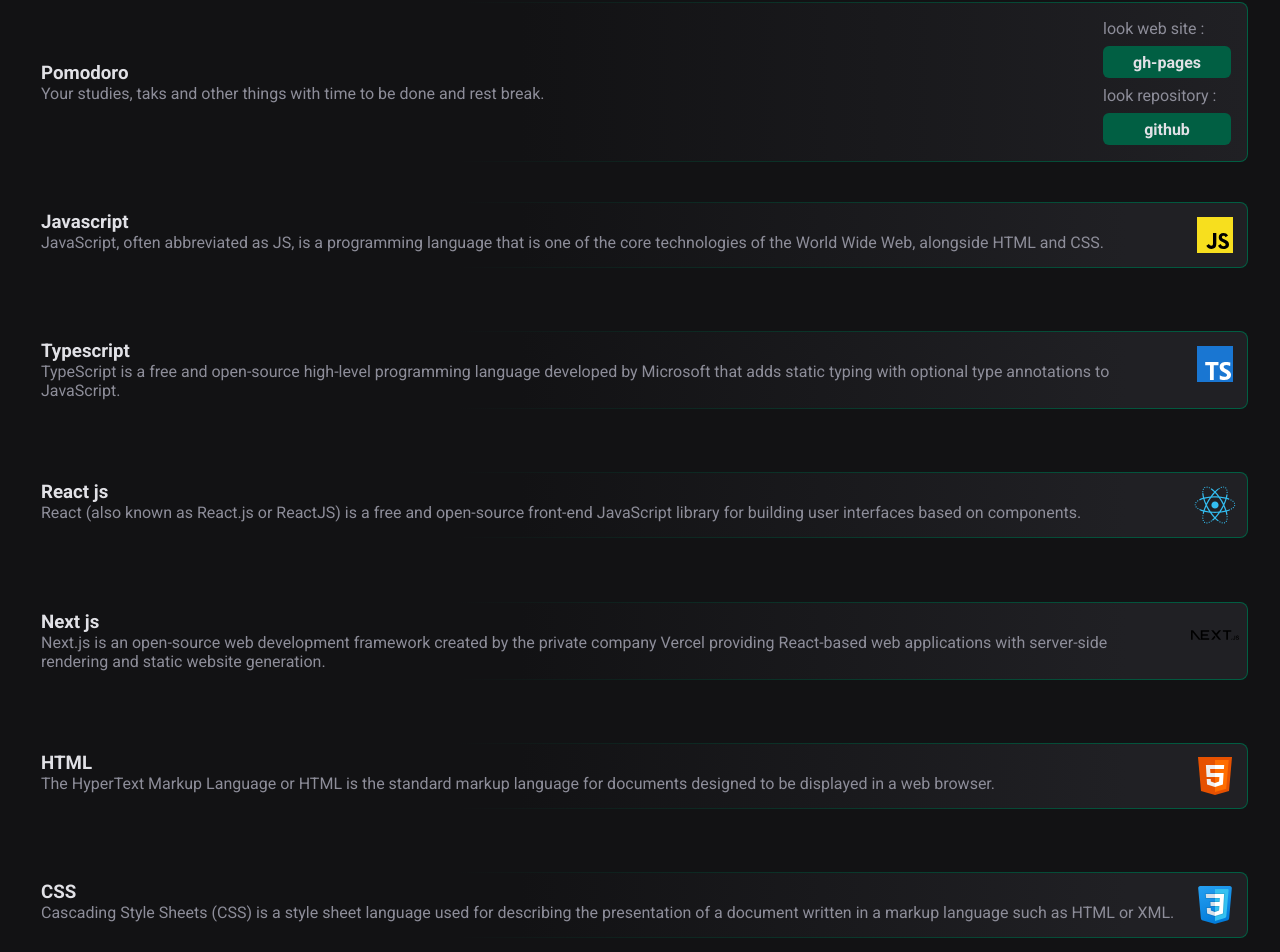
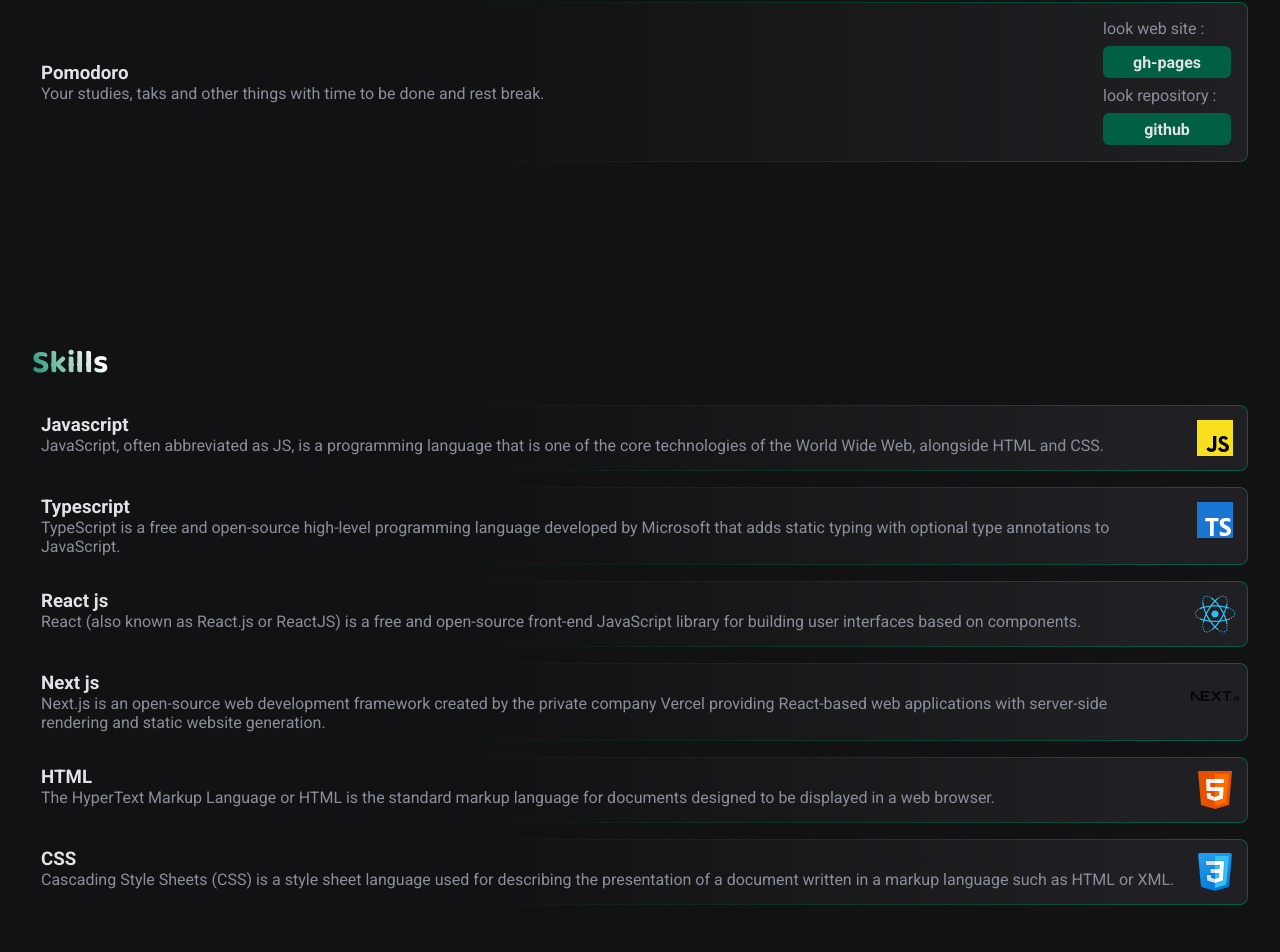
Before and after one commit to devliov/Personal-profile-devliov, a React (Vite) app: page / in a window 1280 px wide. Shown: the part 1426-2378 px from the top of the page. Built offline with nearby package versions, Linux system fonts and the light colour scheme.

Commit message:
refactor: just css and html

```diff
--- a/src/pages/home/styles.ts
+++ b/src/pages/home/styles.ts
@@ -39,6 +39,15 @@
 
     h2 {
       font-size: 2.5rem;
+      width: max-content;
+      background: linear-gradient(
+        60deg,
+        ${(props) => props.theme["green-500"]} 0%,
+        ${(props) => props.theme["white"]} 80%
+      );
+      -webkit-text-fill-color: transparent;
+      background-clip: unset;
+      -webkit-background-clip: text;
     }
 
     h3 {
--- a/src/pages/projects/styles.ts
+++ b/src/pages/projects/styles.ts
@@ -7,8 +7,22 @@
   display: flex;
   flex-direction: column;
   padding-top: 2rem;
-  height: max-content;
   gap: 1rem;
+  margin-bottom: 10rem;
+
+  h2 {
+    font-family: "Baloo 2";
+    font-size: 2rem;
+    width: max-content;
+    background: linear-gradient(
+      60deg,
+      ${(props) => props.theme["green-500"]} 0%,
+      ${(props) => props.theme["white"]} 80%
+    );
+    -webkit-text-fill-color: transparent;
+    background-clip: unset;
+    -webkit-background-clip: text;
+  }
 `;
 
 export const ProjectItem = styled.div`
--- a/src/pages/skills/index.tsx
+++ b/src/pages/skills/index.tsx
@@ -62,6 +62,7 @@
 export function Skills() {
   return (
     <SkillContainer id="skills">
+      <h2>Skills</h2>
       {skillsItem.map((skill) => (
         <SkillBox key={skill.id}>
           <div>
--- a/src/pages/skills/styles.ts
+++ b/src/pages/skills/styles.ts
@@ -6,7 +6,20 @@
   gap: 1rem;
   flex-direction: column;
   width: 100%;
-  height: 100vh;
+
+  h2 {
+    font-family: "Baloo 2";
+    font-size: 2rem;
+    width: max-content;
+    background: linear-gradient(
+      60deg,
+      ${(props) => props.theme["green-500"]} 0%,
+      ${(props) => props.theme["white"]} 80%
+    );
+    -webkit-text-fill-color: transparent;
+    background-clip: unset;
+    -webkit-background-clip: text;
+  }
 `;
 
 export const SkillBox = styled.div`
```
